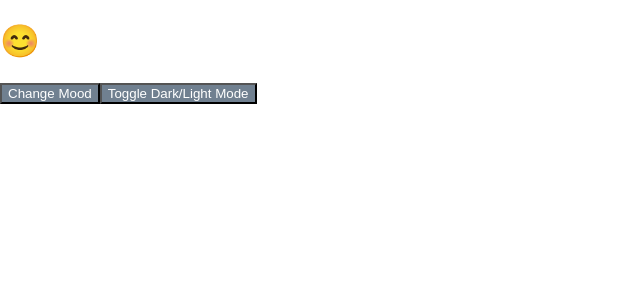
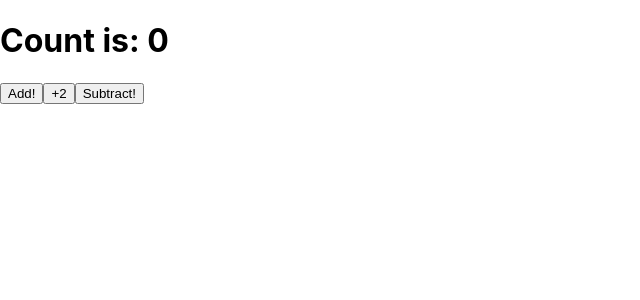
Before and after one commit to Rajayne/CRAPractice, a React (Create React App) app: page / in a window 1280 px wide. Shown: the top 300 px of the page, without its empty margins (0-640 px from the left). Built offline with nearby package versions, Linux system fonts and the light colour scheme.

Commit message:
Update clicker to use localStorage to update state

```diff
--- a/src/App.js
+++ b/src/App.js
@@ -1,9 +1,9 @@
-import MoodClicker from "./Mood/MoodClicker";
+import { Clicker } from "./Clicker/clicker";
 
 function App() {
   return (
     <div className="App">
-      <MoodClicker />
+      <Clicker />
     </div>
   );
 }
--- a/src/clicker.js
+++ b/src/Clicker/clicker.js
@@ -1,7 +1,15 @@
-import React, { useState } from "react";
+import React, { useState, useEffect } from "react";
 
 const Clicker = () => {
-  const [count, setCount] = useState(0);
+  const [count, setCount] = useState(() => {
+    let value;
+    value = JSON.parse(window.localStorage.getItem("count") || 0);
+    return value;
+  });
+
+  useEffect(() => {
+    window.localStorage.setItem("count", count);
+  }, [count]);
 
   const plus2 = () => {
     setCount((n) => n + 1);
```
Also changed, not shown: 1 other file (tests, documents, lock files or other folders).
